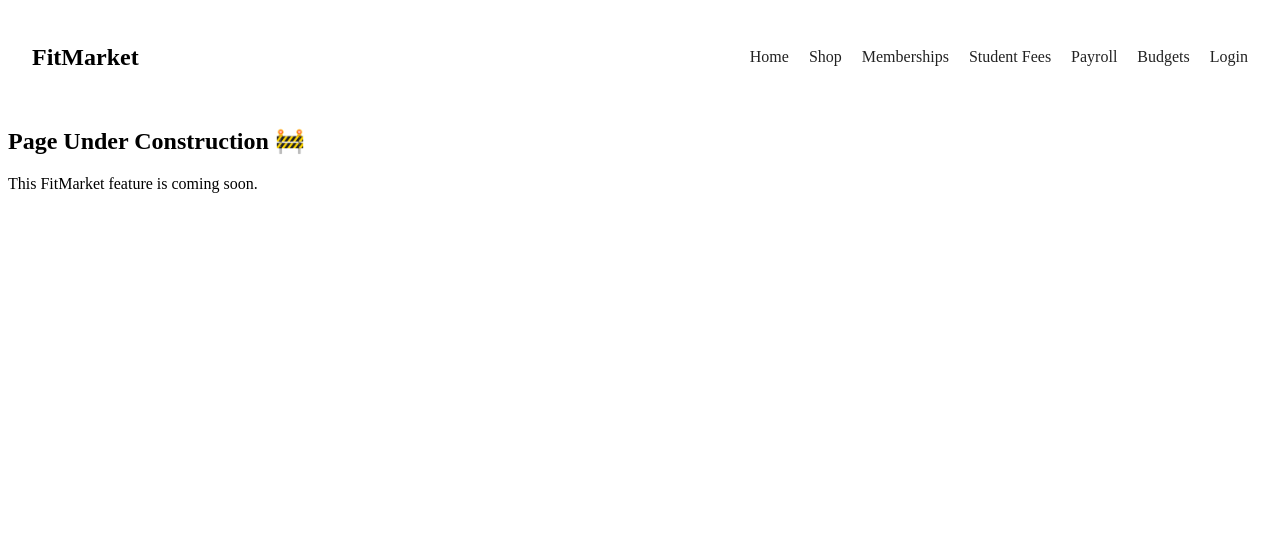
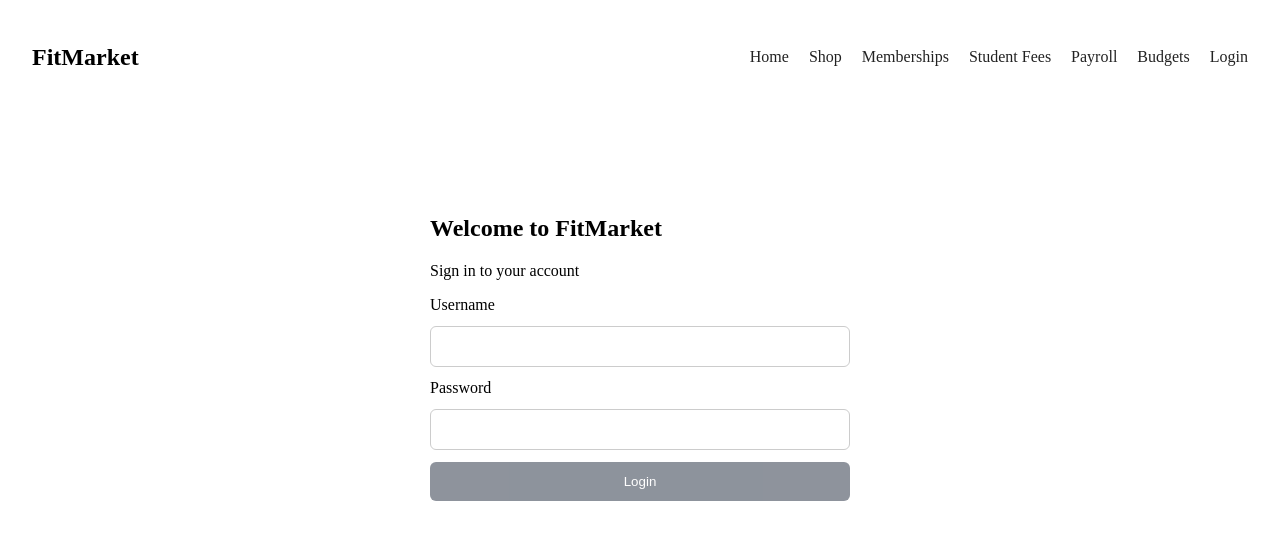
Before and after one commit to abdullah-hassib/FitMarket, an Angular app: page /login in a window 1280 px wide. Shown: the top 540 px of the page. Built offline with nearby package versions, Linux system fonts and the light colour scheme.

Commit message:
Add login page and mock authentication flow

```diff
--- a/src/app/app.routes.ts
+++ b/src/app/app.routes.ts
@@ -8,7 +8,12 @@ export const routes: Routes = [
   { path: 'student-fees', component: ComingSoon },
   { path: 'payroll', component: ComingSoon },
   { path: 'budgets', component: ComingSoon },
-  { path: 'login', component: ComingSoon },
+{
+  path: 'login',
+  loadComponent: () =>
+    import('./features/auth/login/login')
+      .then(m => m.Login)
+},
   { path: 'signup', component: ComingSoon },
   { path: 'profile', component: ComingSoon },
   { path: 'admin/products', component: ComingSoon },
--- /dev/null
+++ b/src/app/core/auth/auth.ts
@@ -0,0 +1,46 @@
+
+import { Injectable, signal, computed } from '@angular/core';
+import { User, UserRole } from '../../models/user.model';
+import { MOCK_ACCOUNTS } from './mock-accounts';
+
+@Injectable({
+  providedIn: 'root'
+})
+export class Auth {
+  // Internal state: only this service can modify it.
+  private readonly currentUserState = signal<User | null>(null);
+
+  // Other components can read the current user.
+  readonly currentUser = this.currentUserState.asReadonly();
+
+  // Automatically updates when currentUser changes.
+  readonly isLoggedIn = computed(() => this.currentUser() !== null);
+
+  // Role of the current user, if any.
+  readonly currentRole = computed(() => this.currentUser()?.role ?? null);
+
+  // Check whether the current user has a particular role.
+  hasRole(role: UserRole): boolean {
+    return this.currentRole() === role;
+  }
+
+login(username: string, password: string): boolean {
+  const account = MOCK_ACCOUNTS.find(
+    account =>
+      account.user.username === username.trim() &&
+      account.password === password
+  );
+
+  if (!account) {
+    return false;
+  }
+
+  this.currentUserState.set(account.user);
+  return true;
+}
+
+  // End the current session.
+  logout(): void {
+    this.currentUserState.set(null);
+  }
+}
--- /dev/null
+++ b/src/app/core/auth/mock-accounts.ts
@@ -0,0 +1,40 @@
+
+import { User } from '../../models/user.model';
+
+export interface MockAccount {
+  user: User;
+  password: string;
+}
+
+export const MOCK_ACCOUNTS: MockAccount[] = [
+  {
+    user: {
+      id: 1,
+      username: 'trainee',
+      name: 'Demo Trainee',
+      email: 'trainee@example.com',
+      role: 'trainee'
+    },
+    password: 'demo123'
+  },
+  {
+    user: {
+      id: 2,
+      username: 'accountant',
+      name: 'Demo Accountant',
+      email: 'accountant@example.com',
+      role: 'accountant'
+    },
+    password: 'demo123'
+  },
+  {
+    user: {
+      id: 3,
+      username: 'admin',
+      name: 'Demo Admin',
+      email: 'admin@example.com',
+      role: 'admin'
+    },
+    password: 'demo123'
+  }
+];
--- /dev/null
+++ b/src/app/features/auth/login/login.css
@@ -0,0 +1,39 @@
+.login-container {
+  max-width: 420px;
+  margin: 60px auto;
+  padding: 28px;
+}
+
+form {
+  display: flex;
+  flex-direction: column;
+  gap: 12px;
+}
+
+input {
+  padding: 12px;
+  border: 1px solid #ccc;
+  border-radius: 6px;
+}
+
+button {
+  padding: 12px;
+  border: none;
+  border-radius: 6px;
+  background: #1e293b;
+  color: white;
+  cursor: pointer;
+}
+
+button:disabled {
+  opacity: 0.5;
+  cursor: not-allowed;
+}
+
+.error {
+  color: #dc2626;
+}
+
+.login-success {
+  margin-top: 20px;
+}
--- /dev/null
+++ b/src/app/features/auth/login/login.html
@@ -0,0 +1,55 @@
+
+<section class="login-container">
+  <h1>Welcome to FitMarket</h1>
+  <p>Sign in to your account</p>
+
+  @if (auth.isLoggedIn()) {
+    <div class="login-success">
+      <h2>Login successful!</h2>
+      <p>
+        Welcome, {{ auth.currentUser()?.name }}!
+      </p>
+      <p>
+        Role: {{ auth.currentRole() }}
+      </p>
+
+      <button type="button" (click)="logout()">
+        Logout
+      </button>
+    </div>
+  } @else {
+    <form (ngSubmit)="onSubmit()" #loginForm="ngForm">
+
+      <label for="username">Username</label>
+      <input
+        id="username"
+        type="text"
+        name="username"
+        [(ngModel)]="username"
+        autocomplete="username"
+        required
+      />
+
+      <label for="password">Password</label>
+      <input
+        id="password"
+        type="password"
+        name="password"
+        [(ngModel)]="password"
+        autocomplete="current-password"
+        required
+      />
+
+      @if (errorMessage) {
+        <p class="error" role="alert">
+          {{ errorMessage }}
+        </p>
+      }
+
+      <button type="submit" [disabled]="loginForm.invalid">
+        Login
+      </button>
+
+    </form>
+  }
+</section>
--- /dev/null
+++ b/src/app/features/auth/login/login.ts
@@ -0,0 +1,40 @@
+
+import { Component, inject } from '@angular/core';
+import { FormsModule } from '@angular/forms';
+import { Auth } from '../../../core/auth/auth';
+
+@Component({
+  selector: 'app-login',
+  imports: [FormsModule],
+  templateUrl: './login.html',
+  styleUrl: './login.css'
+})
+export class Login {
+  readonly auth = inject(Auth);
+
+  username = '';
+  password = '';
+  errorMessage = '';
+
+  onSubmit(): void {
+    this.errorMessage = '';
+
+    const success = this.auth.login(
+      this.username,
+      this.password
+    );
+
+    this.password = '';
+
+    if (!success) {
+      this.errorMessage = 'Invalid username or password.';
+    }
+  }
+
+  logout(): void {
+    this.auth.logout();
+    this.username = '';
+    this.password = '';
+    this.errorMessage = '';
+  }
+}
```
Also changed, not shown: 2 other files (tests, documents, lock files or other folders).
